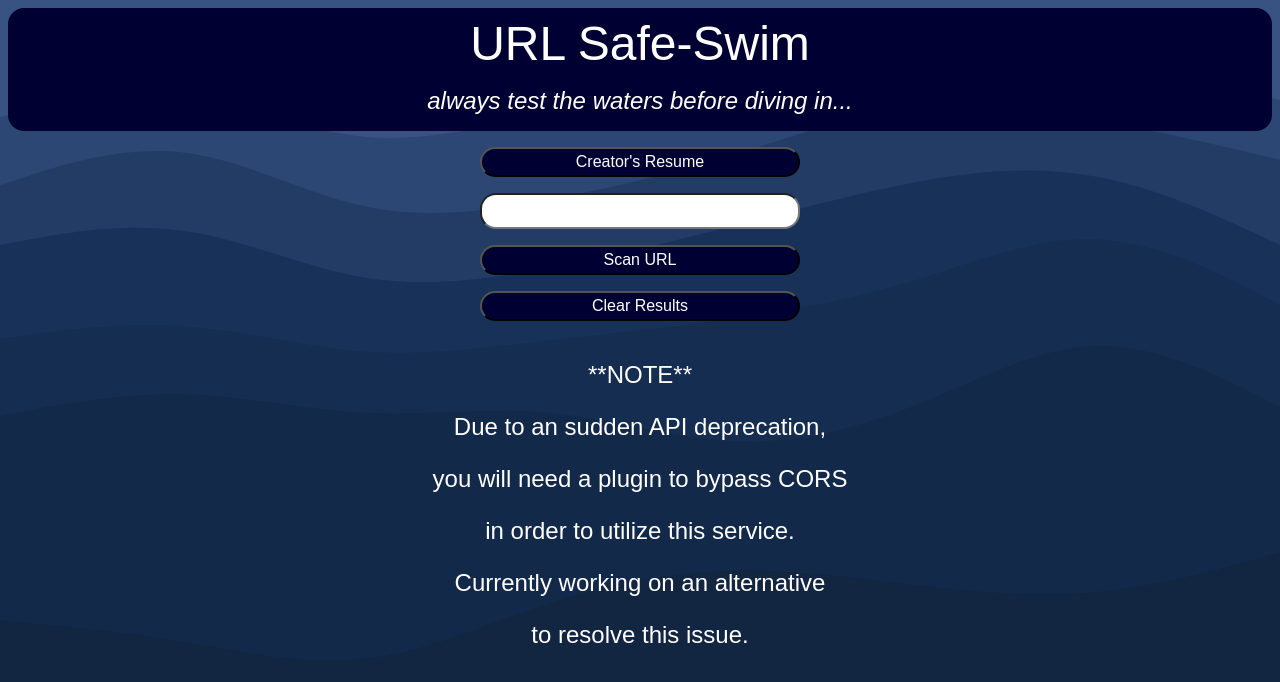
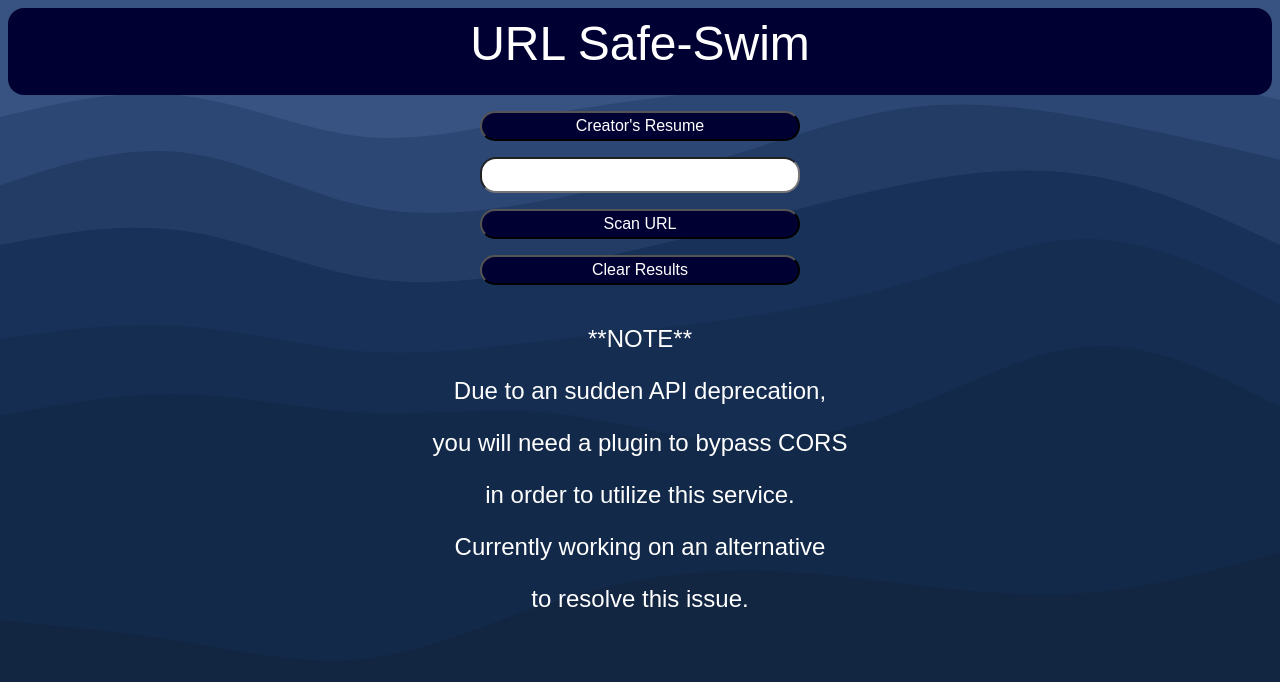
Before and after one commit to AustinSweet/url-safe-swim, a React (Create React App) app: page / in a window 1280 px wide. Shown: the top 682 px of the page. Built offline with nearby package versions, Linux system fonts and the light colour scheme.

Commit message:
URL Safe-Swim removed cheesy subtitle

```diff
--- a/src/ShellComp.js
+++ b/src/ShellComp.js
@@ -157,7 +157,6 @@ const resultStyle = {
         <>
         <div style={titleFill}>
         <div style={titleStyle}>URL Safe-Swim</div>
-        <div style={subtitle}>always test the waters before diving in...</div>
         </div>
         <div className="wrapper" style={wrapperStyle}>
             <div className="inputs" style={inputStyle}>
```
